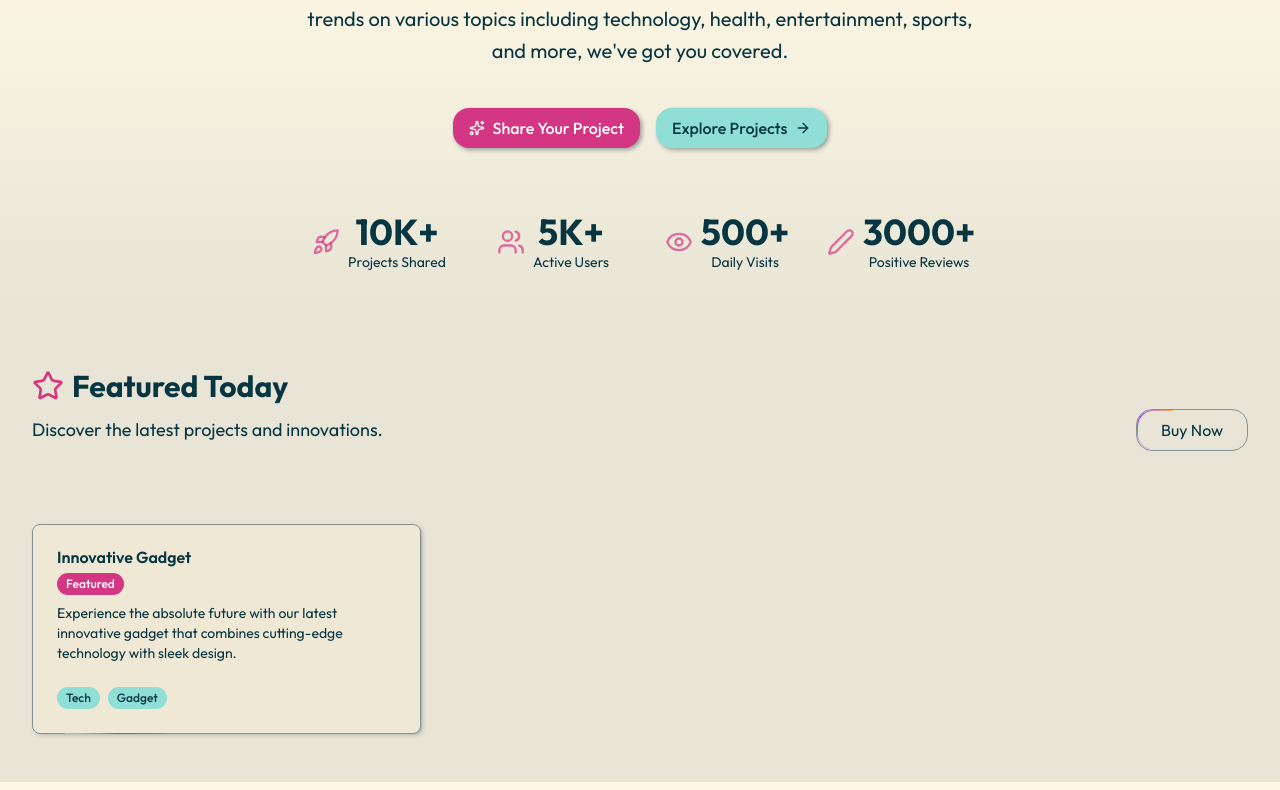
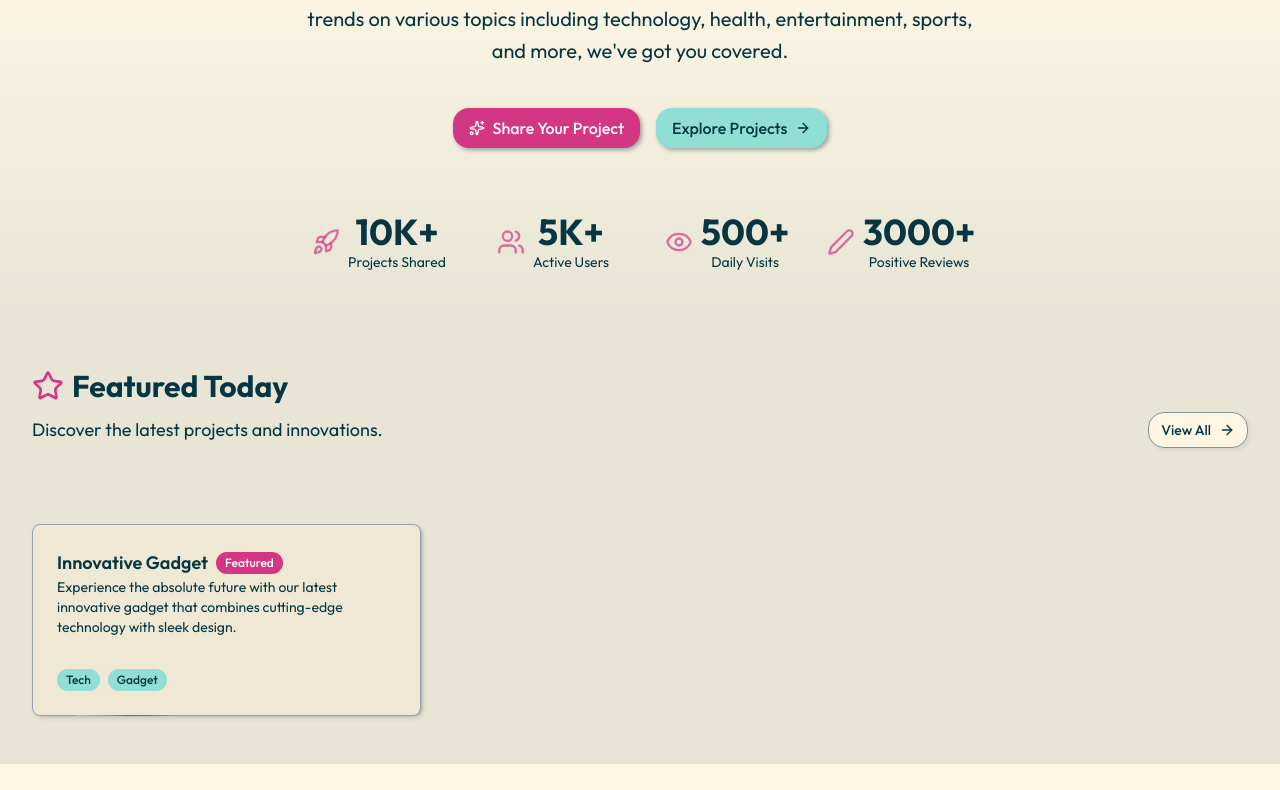
Before and after one commit to OgbodoPhilip/Blug, a Next.js app: page / in a window 1280 px wide. Shown: the part 388-1178 px from the top of the page. After the commit the page ends 1155 px from the top, so only its background shows below. Built offline with nearby package versions, Linux system fonts and the light colour scheme.

Commit message:
working on voting button

```diff
--- a/components/landing-page/featured-product.tsx
+++ b/components/landing-page/featured-product.tsx
@@ -23,19 +23,10 @@ export default function FeaturedProduct() {
       <div className="wrapper">
         <div className="flex items-center justify-between mb-8 ">
           <SectionHeader title="Featured Today"  Icon={StarIcon} description="Discover the latest projects and innovations."/>
-          {/* <Button variant="outline" asChild className="rounded-2xl hidden sm:flex"><Link href="/explore">View All<ArrowRight className="size-4 "/></Link>
+          <Button variant="outline" asChild className="rounded-2xl hidden sm:flex"><Link href="/explore">View All<ArrowRight className="size-4 "/></Link>
 
-          </Button> */}
+          </Button>
 
-           <Link href='/sand' className="relative rounded-2xl overflow-hidden px-6 py-2 border-1" >
-
-      Buy Now
-
-      <BorderBeam duration={6} size={50} />
-       <BorderBeam duration={6} size={50} />
-
-
-    </Link>
         </div>
         {/* <div className="grid-wrapper">
 
--- a/components/products/product-card.tsx
+++ b/components/products/product-card.tsx
@@ -16,15 +16,25 @@ interface Product {
 export default function ProductCard({product}:{product:Product}) {
   return (
     <Link href={`/products/${product.id}`} className="relative">
-        <Card>
-            <CardHeader>
-                <CardTitle>{product.name}</CardTitle>
+        <Card className="group card-hover hover:bg-primary-foreground/10 border-solid border-gray-400 ">
+            <CardHeader >
+                <div className="flex items-start gap-4">
+                    <div className="flex-1 min-w-0">
+                        <div className="flex items-center gap-2">
+                <CardTitle className="text-lg group-hover:text-primary transition-colors">{product.name}</CardTitle>
                 {
                     product.isFeatured && <Badge >
-                    Featured
+                   Featured
                     </Badge>
                 }
-                <CardDescription>{product.description}</CardDescription>
+                </div>
+
+                 <CardDescription>{product.description}</CardDescription>
+                 </div>
+                 {/* voting button */}
+                 </div>
+
+
             </CardHeader>
             <CardFooter>
                  <div className="flex items-center gap-2">
```
